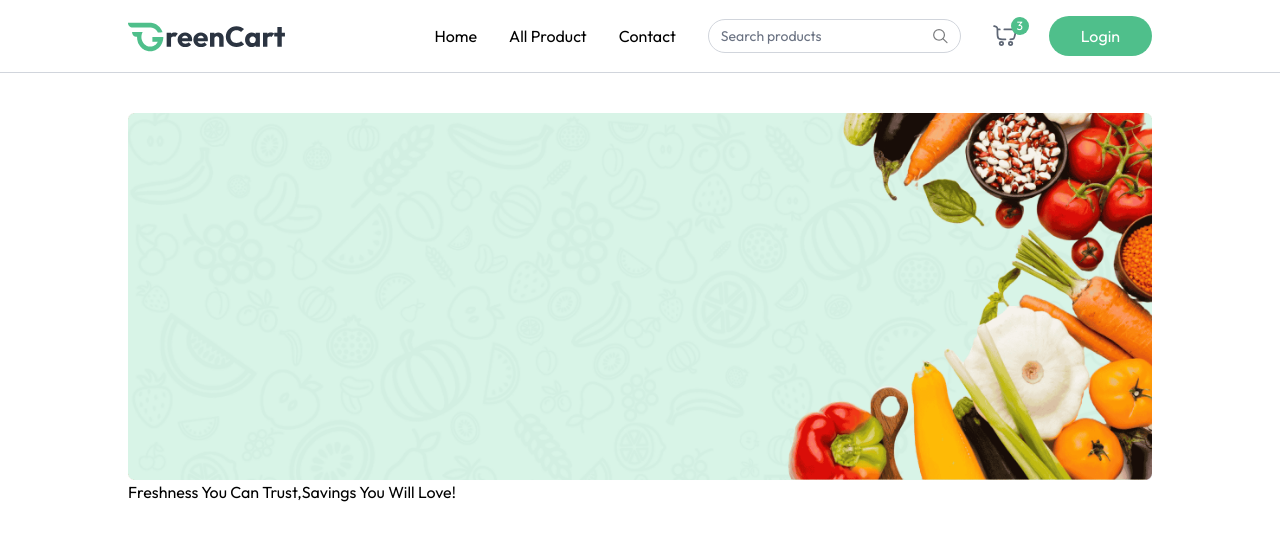
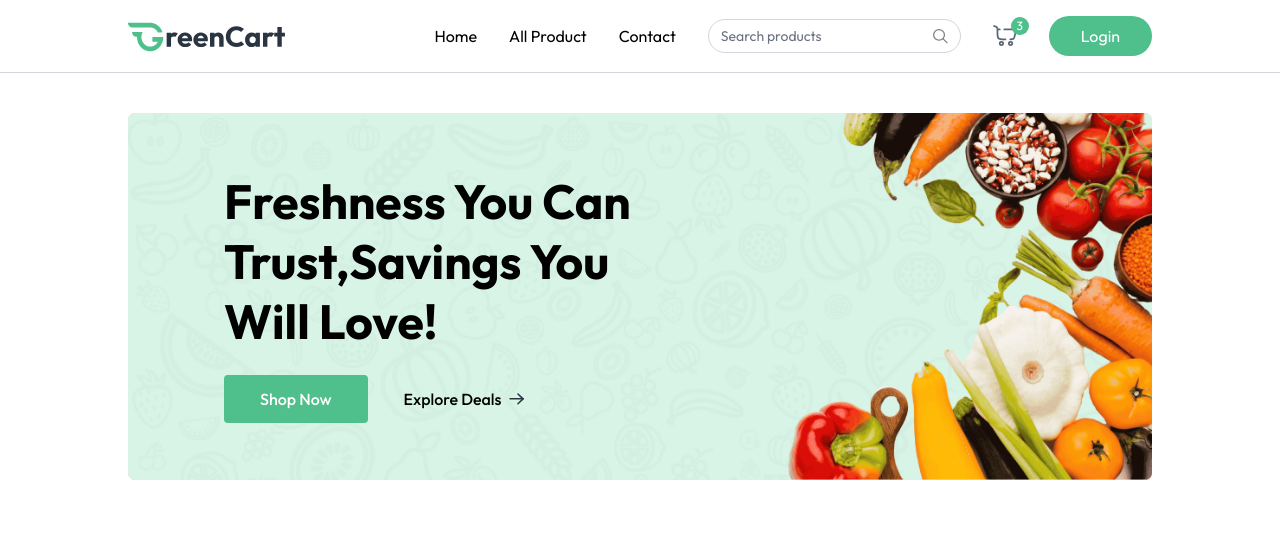
Before and after one commit to arju707/GroceryDeliveryWebsite, a React (Vite) app in the folder Client/: page / in a window 1280 px wide. Shown: the top 540 px of the page. Built offline with nearby package versions, Linux system fonts and the light colour scheme.

Commit message:
banner section compleated

```diff
--- a/Client/src/components/MainBanner.jsx
+++ b/Client/src/components/MainBanner.jsx
@@ -1,13 +1,27 @@
 import React from 'react'
 import { assets } from '../assets/assets'
+import { Link } from 'react-router-dom';
 
 function MainBanner() {
   return (
     <div className='relative'>
         <img src={assets.main_banner_bg} alt="banner" className='w-full hidden md:block' />
         <img src={assets.main_banner_bg_sm} alt="banner" className='w-full  md:hidden' />
-        <div>
-            <h1>Freshness You Can Trust,Savings You Will Love!</h1>
+        <div className=' absolute inset-0 flex flex-col items-center md:items-start justify-end md:justify-center pb-24 md:pb-0 px-4 md:pl-18 lg:pl-24'>
+            <h1 className='text-3xl md:text-4xl lg:text-5xl font-bold text-center md:text-left max-w-72 md:max-w-80 lg:max-w-105 leading-tight lg:leading-15'>Freshness You Can Trust,Savings You Will Love!</h1>
+
+        <div className='flex items-center mt-6 font-medium'>
+          <Link to={'/products'} className='group flex items-center gap-2  px-7 md:px-9 py-3 bg-primary hover:bg-primary-dull transition rounded text-white cursor-pointer'>
+          Shop Now
+          <img className='md:hidden transition group-focus:translate-x-1' src={assets.white_arrow_icon} alt="arrow"/>
+         </Link>
+
+          <Link to={'/products'} className='group hidden md:flex items-center gap-2 px-9 py-3 cursor-pointer'>
+          Explore Deals
+          <img className=' transition group-hover:translate-x-3' src={assets.black_arrow_icon} alt="arrow"/>
+         </Link>
+
+        </div>
         </div>
     </div>
   )
```
